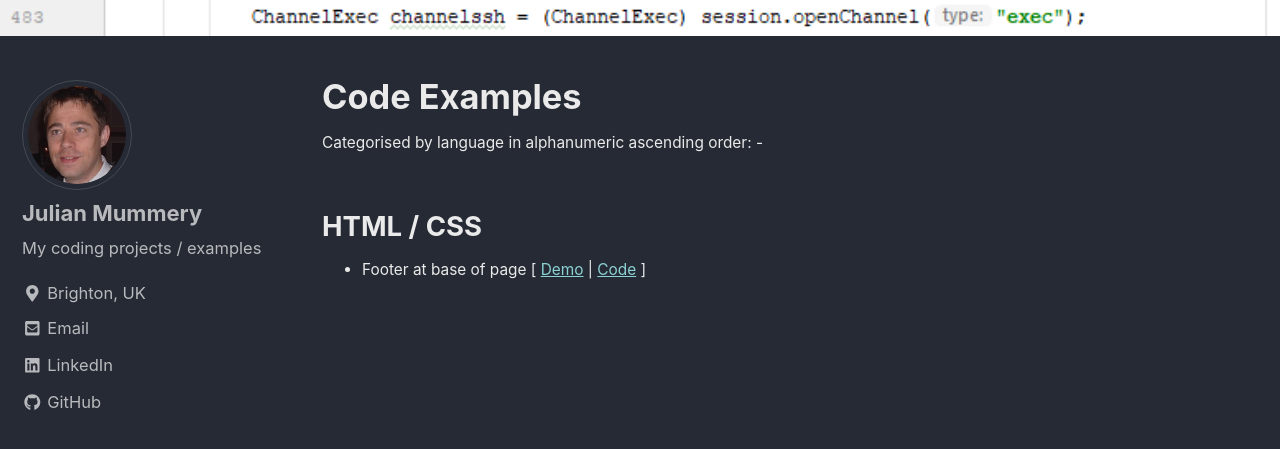
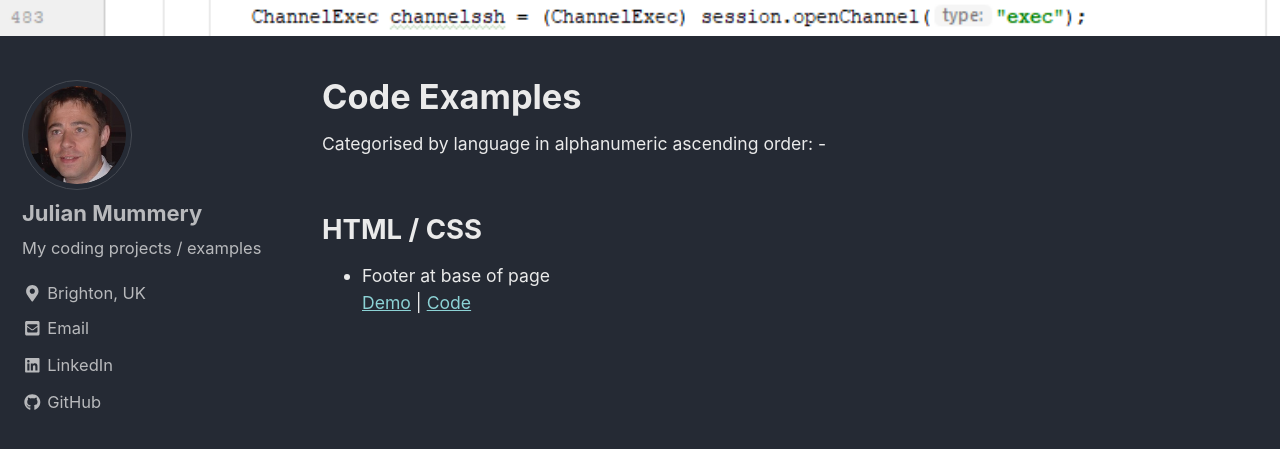
Before and after one commit to julianmummery/julianmummery.github.io, a Jekyll site: the page built from _pages/coding-examples.md, in a window 1280 px wide and 900 px high, scrolled down 352 px. Shown: the top 449 px of the window. Built offline with Jekyll 4.4.1, drawn with Linux system fonts in a browser that asks for light colours; nearby versions of some CDN libraries.

Commit message:
Update coding-examples.md

```diff
--- a/_pages/coding-examples.md
+++ b/_pages/coding-examples.md
@@ -7,9 +7,9 @@
    image: "/assets/images/header-android-code.png"
 ---
 
-<p style="font-size:0.70em; margin-top:0; margin-bottom: 0;">Categorised by language in alphanumeric ascending order: -</p>
+<p style="font-size:0.80em; margin-top:0; margin-bottom: 0;">Categorised by language in alphanumeric ascending order: -</p>
 
 <h2>HTML / CSS</h2>
-<ul style="font-size:0.70em;">
-  <li>Footer at base of page [ <a href="https://julianmummery.github.io/footer-at-base-of-page/" target="_blank">Demo</a> | <a href="https://github.com/julianmummery/footer-at-base-of-page" target="_blank">Code</a> ]</li>
+<ul style="font-size:0.80em;">
+  <li>Footer at base of page <br> <a href="https://julianmummery.github.io/footer-at-base-of-page/" target="_blank">Demo</a> | <a href="https://github.com/julianmummery/footer-at-base-of-page" target="_blank">Code</a></li>
 </ul>
```
